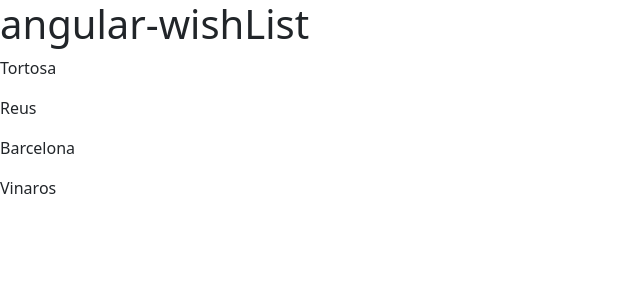
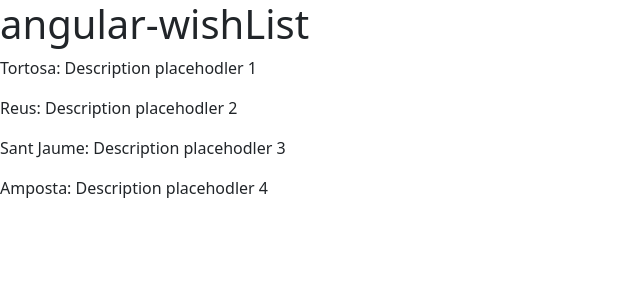
Before and after one commit to dimobo/angular-wishList, an Angular app: page / in a window 1280 px wide. Shown: the top 300 px of the page, without its empty margins (0-640 px from the left). Built offline with nearby package versions, Linux system fonts and the light colour scheme.

Commit message:
Destino description

```diff
--- a/src/app/destino-viaje/destino-viaje.component.html
+++ b/src/app/destino-viaje/destino-viaje.component.html
@@ -1 +1 @@
-<p>{{nombre}}</p>
+<p>{{nombre[0]}}: {{nombre[1]}}</p>
--- a/src/app/destino-viaje/destino-viaje.component.ts
+++ b/src/app/destino-viaje/destino-viaje.component.ts
@@ -6,9 +6,9 @@ import { Component, OnInit, Input } from '@angular/core';
   styleUrls: ['./destino-viaje.component.css'],
 })
 export class DestinoViajeComponent implements OnInit {
-  @Input() nombre: String;
+  @Input() nombre: String[];
   constructor() {
-    this.nombre = "";
+    this.nombre = [];
   }
 
   ngOnInit(): void {}
--- a/src/app/lista-destinos/lista-destinos.component.ts
+++ b/src/app/lista-destinos/lista-destinos.component.ts
@@ -6,10 +6,14 @@ import { Component, OnInit } from '@angular/core';
   styleUrls: ['./lista-destinos.component.css'],
 })
 export class ListaDestinosComponent implements OnInit {
-  destinos: String[];
+  destinos: String[][];
   constructor() {
-this.destinos=['Tortosa','Reus','Barcelona','Vinaros']
-
+    this.destinos = [
+      ['Tortosa', 'Description placehodler 1'],
+      ['Reus', 'Description placehodler 2'],
+      ['Sant Jaume', 'Description placehodler 3'],
+      ['Amposta', 'Description placehodler 4'],
+    ];
   }
 
   ngOnInit(): void {}
```
